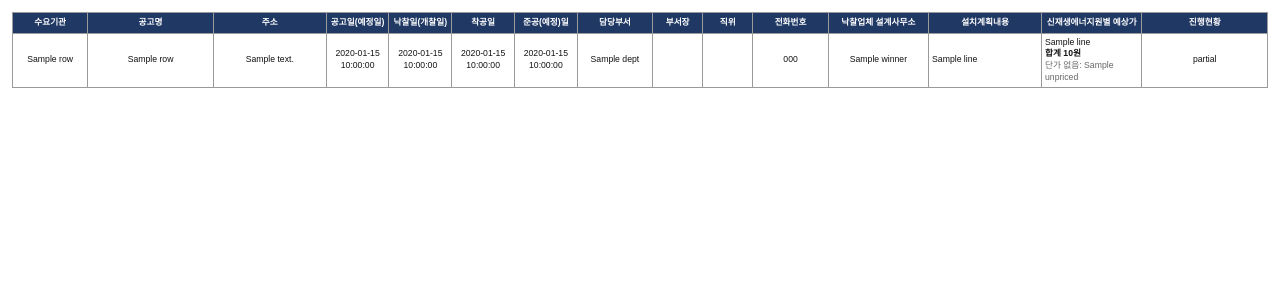
After one commit to jlaw080-ops/Nara-project-renewal, a Python web app: template nara/web/templates/print.html in a window 1280 px wide. The commit adds this page. Shown: the top 300 px of the page. Run offline with Jinja, Linux system fonts and the light colour scheme; the template is opened without the code that fills it: most values are stand-ins (such as "Sample title", 1, 10 or a date in 2020).

Commit message:
feat: 사업 조회 목록을 시트 양식(A4 가로 15칸)으로 PDF 출력
목록의 'PDF로 출력'이 같은 조건으로 /print 인쇄 화면을 열고 브라우저 인쇄 창을 띄운다.
설치계획은 시트 표기(태양광 고정식 등), 예상가는 에너지원별·합계(굵게)·단가 없는 원,
진행현황은 '판정 - 사유'. 부서장·직위는 DB에 없어 칸만 둔다.

Co-Authored-By: Claude Opus 5.5 <noreply@anthropic.com>

```diff
--- a/nara/web/templates/list.html
+++ b/nara/web/templates/list.html
@@ -42,7 +42,8 @@
 </form>
 
 <p><strong>{{ result.total }}건 중 {{ result.matched }}건</strong>
-{% if conditions %}<span class="muted">조건: {{ conditions|join(' · ') }}</span>{% endif %}</p>
+{% if conditions %}<span class="muted">조건: {{ conditions|join(' · ') }}</span>{% endif %}
+<a href="{{ url_for('print_list') }}{% if request.query_string %}?{{ request.query_string.decode() }}{% endif %}" target="_blank" rel="noopener">PDF로 출력</a></p>
 {% if result.excluded_no_notice %}
 <p class="muted">공고일 조건이 걸려 공고가 없는 사업 {{ result.excluded_no_notice }}건이 제외되었습니다</p>
 {% endif %}
--- /dev/null
+++ b/nara/web/templates/print.html
@@ -0,0 +1,61 @@
+<!doctype html>
+<html lang="ko">
+<head>
+<meta charset="utf-8">
+<title>사업 조회 출력</title>
+<style>
+  /* 시트 출력 양식: A4 가로, 짙은 파란 머리글, 머리글은 쪽마다 반복 */
+  :root { --head-bg: #1f3864; --head-fg: #fff; --line: #9a9a9a; --fg: #111; --muted: #666; }
+  @page { size: A4 landscape; margin: 8mm; }
+  body { font-family: "Malgun Gothic", "Apple SD Gothic Neo", sans-serif; color: var(--fg); margin: 0; }
+  .notice { font-size: 9pt; margin: 0 0 4px; color: var(--muted); }
+  table { width: 100%; border-collapse: collapse; table-layout: fixed; font-size: 6.5pt; line-height: 1.35; }
+  thead { display: table-header-group; }
+  tr { break-inside: avoid; }
+  th { background: var(--head-bg); color: var(--head-fg); font-weight: bold; padding: 4px 2px; border: 1px solid var(--line); }
+  td { border: 1px solid var(--line); padding: 3px; text-align: center; vertical-align: middle; overflow-wrap: anywhere; }
+  td.left { text-align: left; }
+  .total { font-weight: bold; }
+  .muted { color: var(--muted); }
+  @media print { .notice { display: none; } }
+  @media screen { body { margin: 12px; } }
+</style>
+</head>
+<body>
+{% if result.truncated %}<p class="notice">조건에 맞는 {{ result.matched }}건 중 {{ rows|length }}건만 출력합니다 — 조건을 좁혀 주세요.</p>{% endif %}
+<table>
+<colgroup>
+  <col style="width:6%"><col style="width:10%"><col style="width:9%"><col style="width:5%"><col style="width:5%">
+  <col style="width:5%"><col style="width:5%"><col style="width:6%"><col style="width:4%"><col style="width:4%">
+  <col style="width:6%"><col style="width:8%"><col style="width:9%"><col style="width:8%"><col style="width:10%">
+</colgroup>
+<thead><tr>
+  <th>수요기관</th><th>공고명</th><th>주소</th><th>공고일(예정일)</th><th>낙찰일(개찰일)</th>
+  <th>착공일</th><th>준공(예정)일</th><th>담당부서</th><th>부서장</th><th>직위</th>
+  <th>전화번호</th><th>낙찰업체 설계사무소</th><th>설치계획내용</th><th>신재생에너지원별 예상가</th><th>진행현황</th>
+</tr></thead>
+<tbody>
+{% for r in rows %}
+<tr>
+  <td>{{ r.org_name }}</td>
+  <td>{{ r.name }}</td>
+  <td>{{ r.address or '' }}</td>
+  <td>{{ r.notice_date or '' }}</td>
+  <td>{{ r.open_date or '' }}</td>
+  <td>{{ r.start_date or '' }}</td>
+  <td>{{ r.end_date or '' }}</td>
+  <td>{{ r.dept or '' }}</td>
+  <td></td>
+  <td></td>
+  <td>{{ r.dept_tel or '' }}</td>
+  <td>{{ r.winner or '' }}</td>
+  <td class="left">{% for line in r.plan %}{{ line }}<br>{% endfor %}</td>
+  <td class="left">{% for line in r.costs %}{{ line }}<br>{% endfor %}{% if r.costs %}<span class="total">합계 {{ '{:,}'.format(r.total) }}원</span>{% endif %}{% if r.unpriced %}<br><span class="muted">단가 없음: {{ r.unpriced|join(', ') }}</span>{% endif %}</td>
+  <td>{{ r.status }}</td>
+</tr>
+{% endfor %}
+</tbody>
+</table>
+<script>window.addEventListener("load", function () { window.print(); });</script>
+</body>
+</html>
```
Also changed, not shown: nara/web/app.py (+8 -0 lines), nara/web/data.py (+72 -0 lines), tests/test_web.py (+68 -0 lines).
